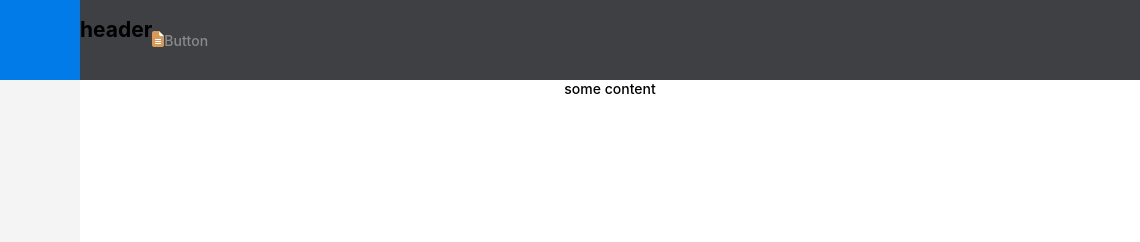
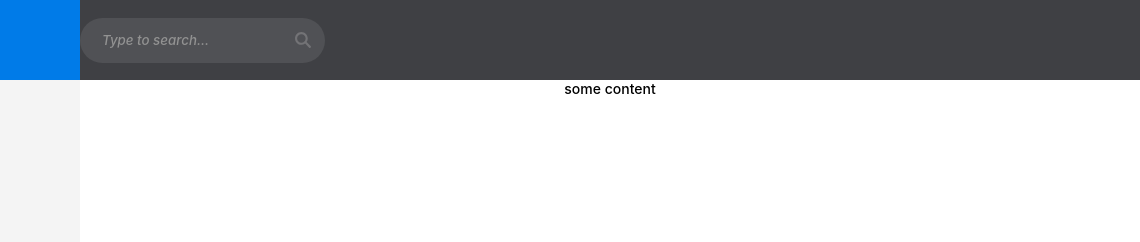
Before and after one commit to bigfatpartyguy/react-landing-page, a React app: page / in a window 1280 px wide. Shown: the top 242 px of the page, 140-1280 px from the left. Built offline with nearby package versions, Linux system fonts and the light colour scheme; a web font is replaced by a local one.

Commit message:
add search input component

```diff
--- a/src/assets/scss/variables/_colors.scss
+++ b/src/assets/scss/variables/_colors.scss
@@ -48,3 +48,8 @@ $labels: (
   4: #ba61f2,
   5: #e9d33c,
 );
+
+$input-search: (
+  bg: map-get($colors, 14),
+  text: map-get($colors, 9),
+);
--- a/src/assets/scss/variables/_typography.scss
+++ b/src/assets/scss/variables/_typography.scss
@@ -1,4 +1,4 @@
-$font--url: 'https://fonts.googleapis.com/css2?family=Fira??+Sans:wght@400;500;600&display=swap';
+$font--url: 'https://fonts.googleapis.com/css2?family=Fira+Sans:wght@400;500;600&display=swap';
 
 $font--size: (
   base: 14px,
--- a/src/components/App/App.js
+++ b/src/components/App/App.js
@@ -1,6 +1,7 @@
 import React from 'react';
 import {BrowserRouter as Router, Switch, Route} from 'react-router-dom';
 import Header from '../layout/Header';
+import Input from '../elements/Input/SearchInput';
 import Nav from '../layout/Nav/CustomNav';
 import styles from './App.module.scss';
 
@@ -11,7 +12,13 @@ function App() {
         <div className={styles.App}>
           <Nav />
           <div className={styles.container}>
-            <Header />
+            <Header>
+              <Input
+                className="input-search"
+                type="search"
+                placeholder="Type to search..."
+              />
+            </Header>
             <main className={styles.main}>some content</main>
           </div>
         </div>
--- a/src/components/elements/Input/Input.jsx
+++ b/src/components/elements/Input/Input.jsx
@@ -1,8 +1,20 @@
-import React from 'react';
+/* eslint-disable react/prop-types */
+import React, {useState} from 'react';
 import styles from './Input.module.scss';
 
-const Input = () => {
+const Input = ({className, name, placeholder, type}) => {
+  const [value, setValue] = useState('');
   return (
-    <input type="text" className={styles[className]} name={name} placeholder={placeholder} value={value}/>
+    <input
+      onChange={e => setValue(e.target.value)}
+      type={type}
+      className={styles[className]}
+      id={name}
+      name={name}
+      placeholder={placeholder}
+      value={value}
+    />
   );
-}
+};
+
+export default Input;
--- a/src/components/elements/Input/Input.module.scss
+++ b/src/components/elements/Input/Input.module.scss
@@ -0,0 +1,20 @@
+@import '../../../assets/scss/variables/colors';
+
+.search-input {
+  $height: 45px;
+
+  width: 245px;
+  padding: 22px;
+  height: $height;
+  border: none;
+  border-radius: $height / 2;
+  background-color: map-get($input-search, bg);
+  color: map-get($input-search, text);
+
+  &::placeholder {
+    font-style: italic;
+    font-family: inherit;
+    font-weight: 500;
+    color: map-get($input-search, text);
+  }
+}
--- /dev/null
+++ b/src/components/elements/Input/SearchInput/SearchInput.jsx
@@ -0,0 +1,20 @@
+import React from 'react';
+import Input from '../Input';
+import {ReactComponent as SearchIcon} from '../../../../assets/images/Search_Icon.svg';
+import styles from './SearchInput.module.scss';
+
+const SearchInput = ({placeholder}) => {
+  return (
+    <span className={styles['search-input__wrapper']}>
+      <Input
+        className="search-input"
+        name="search-input"
+        type="search"
+        placeholder={placeholder}
+      />
+      <SearchIcon className={styles['search-input__icon']} />
+    </span>
+  );
+};
+
+export default SearchInput;
--- /dev/null
+++ b/src/components/elements/Input/SearchInput/SearchInput.module.scss
@@ -0,0 +1,10 @@
+.search-input__wrapper {
+  position: relative;
+
+  .search-input__icon {
+    position: absolute;
+    top: 50%;
+    right: 14px;
+    transform: translateY(-50%);
+  }
+}
--- /dev/null
+++ b/src/components/elements/Input/SearchInput/index.js
@@ -0,0 +1 @@
+export {default} from './SearchInput';
--- a/src/components/elements/Input/index.js
+++ b/src/components/elements/Input/index.js
@@ -0,0 +1 @@
+export {default} from './Input';
--- a/src/components/layout/Header/Header.jsx
+++ b/src/components/layout/Header/Header.jsx
@@ -1,18 +1,8 @@
 import React from 'react';
-import Button from '../../elements/Button';
-import Image from '../../elements/Image';
-import file from '../../../assets/images/File_Icon.png';
 import styles from './Header.module.scss';
 
-const Header = () => {
-  return (
-    <header className={styles['header-main']}>
-      <h2>header</h2>
-      <Button type="text" icon={<Image src={file} alt="file" />}>
-        Button
-      </Button>
-    </header>
-  );
+const Header = ({children}) => {
+  return <header className={styles['header-main']}>{children || ''}</header>;
 };
 
 export default Header;
--- a/src/components/layout/Header/Header.module.scss
+++ b/src/components/layout/Header/Header.module.scss
@@ -4,5 +4,6 @@ $bg-color: #3f4044;
   width: 100%;
   height: 80px;
   display: flex;
+  align-items: center;
   background-color: $bg-color;
 }
--- a/src/components/layout/partials/Logo/Logo.jsx
+++ b/src/components/layout/Logo/Logo.jsx
@@ -1,7 +1,7 @@
 import React from 'react';
 import {Link} from 'react-router-dom';
-import Image from '../../../elements/Image';
-import logo from '../../../../assets/images/logo.svg';
+import Image from '../../elements/Image';
+import logo from '../../../assets/images/logo.svg';
 import styles from './Logo.module.scss';
 
 const Logo = () => {
--- a/src/components/layout/Nav/CustomNav/CustomNav.jsx
+++ b/src/components/layout/Nav/CustomNav/CustomNav.jsx
@@ -1,6 +1,6 @@
 import React from 'react';
 import Nav from '../Nav';
-import Logo from '../../partials/Logo';
+import Logo from '../../Logo';
 import {NavMain, NavAlso, NavLabels} from '../../../sections/NavCustomSections';
 import ProgressBar from '../../../elements/ProgressBar';
 import styles from './CustomNav.module.scss';
```
Also changed, not shown: src/components/layout/Logo/Logo.module.scss (renamed from src/components/layout/partials/Logo/Logo.module.scss), src/components/layout/Logo/index.js (renamed from src/components/layout/partials/Logo/index.js).
